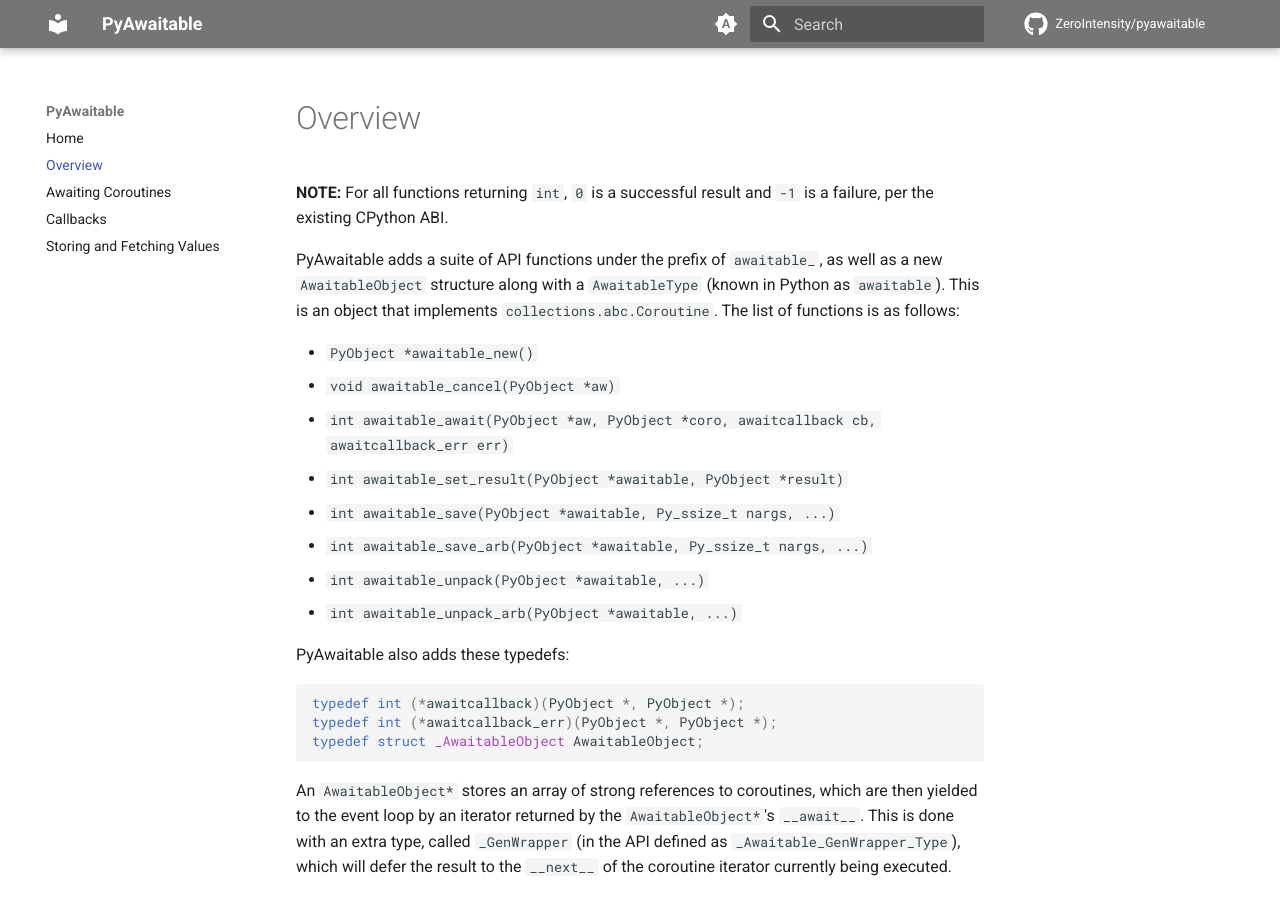
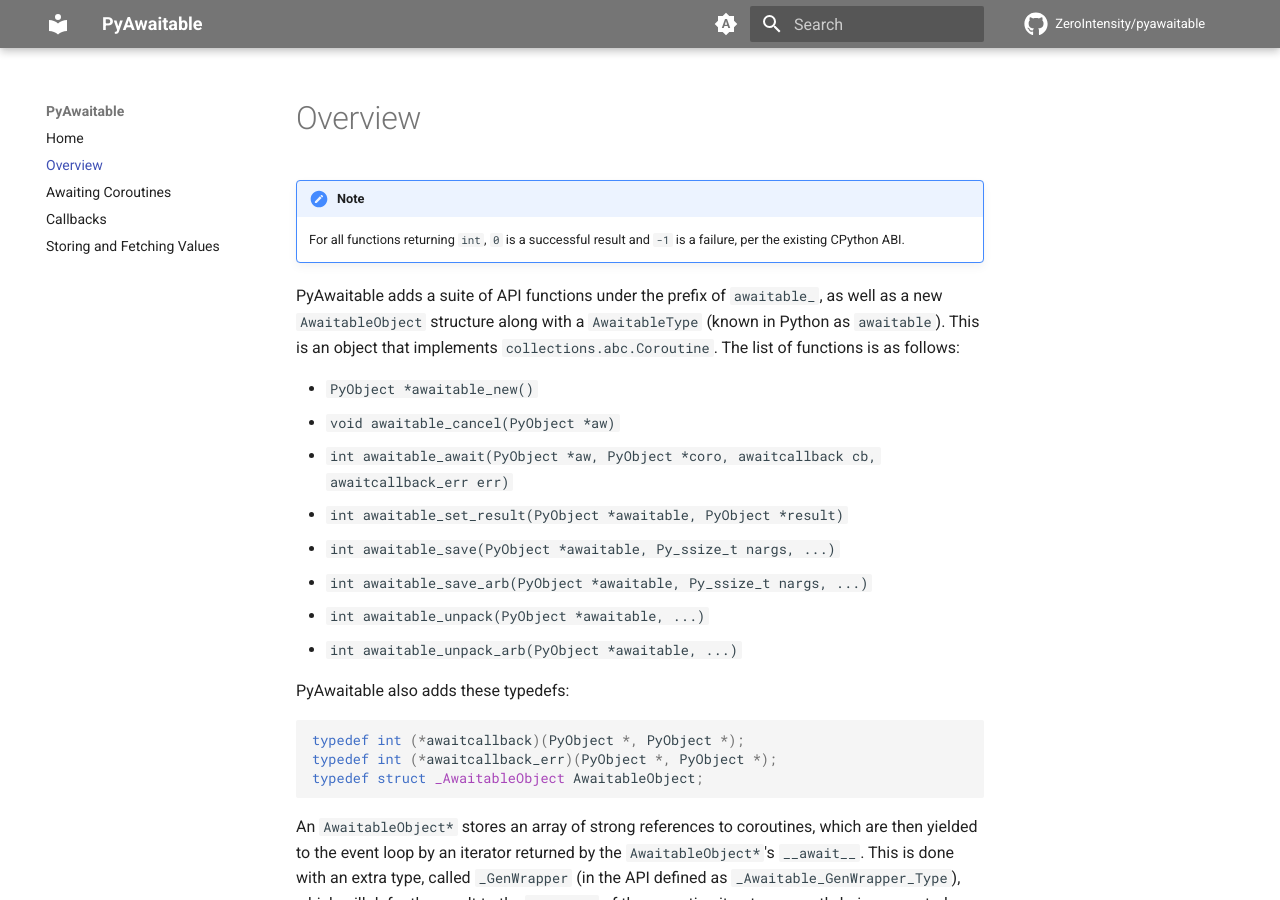
Before and after one commit to ZeroIntensity/pyawaitable, an MkDocs documentation site: the page built from docs/overview.md, in a window 1280 px wide and 900 px high. Built offline with MkDocs 1.6.1 and Material for MkDocs 9.7.7, drawn with Linux system fonts in a browser that asks for light colours; comment, search, counter and statistics services are not loaded.

```diff
--- a/docs/overview.md
+++ b/docs/overview.md
@@ -1,6 +1,8 @@
 # Overview
 
-**NOTE:** For all functions returning ``int``, ``0`` is a successful result and ``-1`` is a failure, per the existing CPython ABI.
+!!! note
+
+    For all functions returning ``int``, ``0`` is a successful result and ``-1`` is a failure, per the existing CPython ABI.
 
 PyAwaitable adds a suite of API functions under the prefix of ``awaitable_``, as well as a new ``AwaitableObject`` structure along with a ``AwaitableType`` (known in Python as ``awaitable``). This is an object that implements ``collections.abc.Coroutine``. The list of functions is as follows:
 
```
